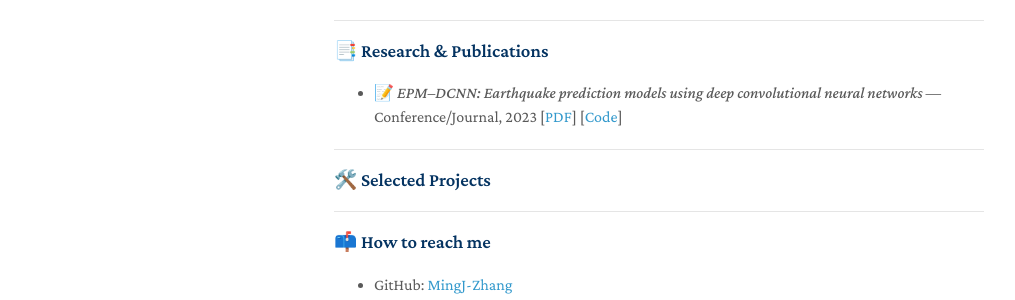
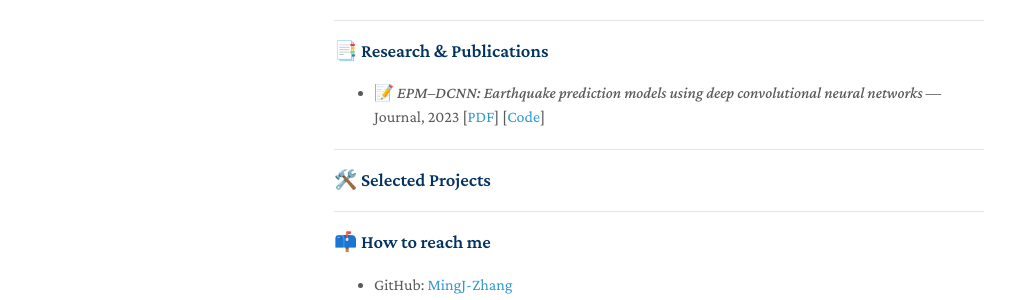
Before and after one commit to MingJ-Zhang/MingJ-Zhang.github.io, a Jekyll site: the page built from index.md, in a window 1280 px wide and 1152 px high. Shown: the part 628-928 px from the top of the window, without its empty margins (136-1151 px from the left). Built offline with Jekyll 4.4.1, drawn with Linux system fonts in a browser that asks for light colours; a style sheet for code colours, icons or effects is not loaded; our own code applies the rules of GitHub Pages for plain Markdown files.

Commit message:
Update publication type from Conference to Journal

```diff
--- a/index.md
+++ b/index.md
@@ -28,7 +28,7 @@ My research mainly focuses on **Deep Learning** and **Artificial Intelligence**,
 ---
 
 ### 📑 Research & Publications
-- 📝 *EPM–DCNN: Earthquake prediction models using deep convolutional neural networks* — Conference/Journal, 2023 [[PDF](https://pubs.geoscienceworld.org/ssa/bssa/article-abstract/112/6/2933/618527/EPM-DCNN-Earthquake-Prediction-Models-Using-Deep)] [[Code](https://github.com/MingJ-Zhang/EPM-DCNN)]
+- 📝 *EPM–DCNN: Earthquake prediction models using deep convolutional neural networks* — Journal, 2023 [[PDF](https://pubs.geoscienceworld.org/ssa/bssa/article-abstract/112/6/2933/618527/EPM-DCNN-Earthquake-Prediction-Models-Using-Deep)] [[Code](https://github.com/MingJ-Zhang/EPM-DCNN)]
 
 ---
 
```
